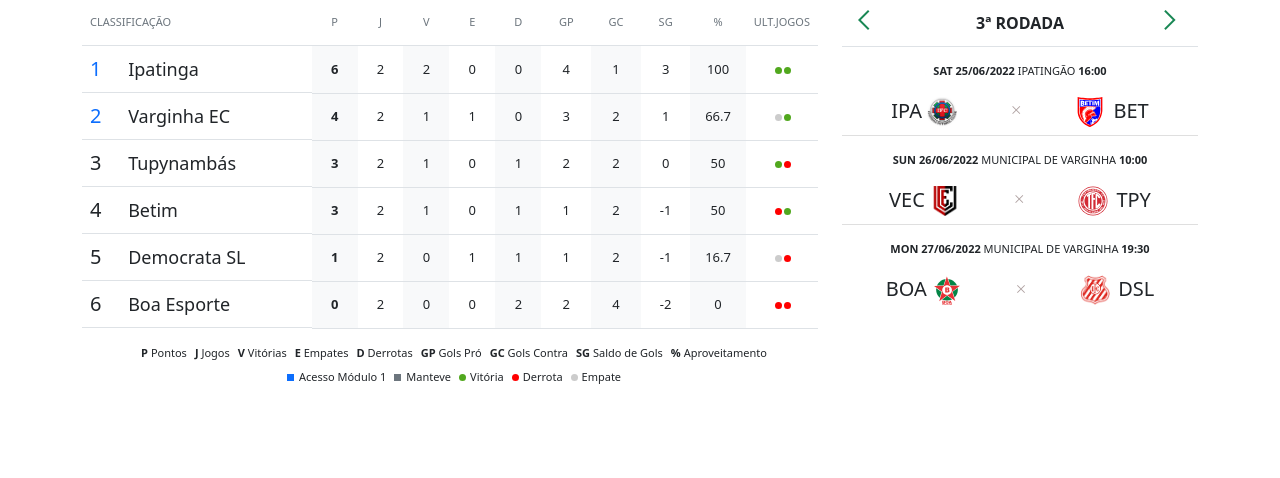
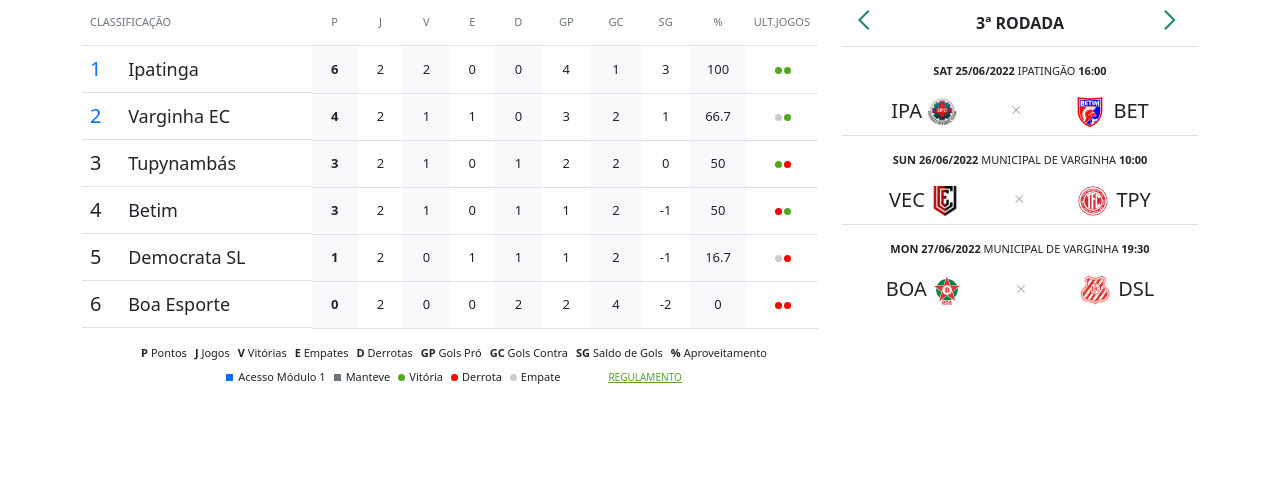
Before and after one commit to rodrigozem/tabelacampeonato, a PHP site: page / in a window 1280 px wide. Shown: the part 155-633 px from the top of the page. Run offline with PHP 8.4, Linux system fonts and the light colour scheme; some libraries are stand-ins or nearby versions.

Commit message:
Correções
correções e add regulamento

```diff
--- a/ajax.php
+++ b/ajax.php
@@ -38,6 +38,12 @@ switch($acao){
 
         break;
 
+    case 'regulamento':
+        $arrResult = [ 'regulamento' => $modulo2->getRegulamento() ];
+
+        echo json_encode($arrResult);
+
+        break;
     }
 
 
--- a/class/TabelaCampeonato.class.php
+++ b/class/TabelaCampeonato.class.php
@@ -290,6 +290,7 @@ class TabelaCampeonato
         $code .= '<div class="ms-2 me-1 cla-ultimos-jogos cla-ultimos-jogos--v"></div> Vitória';
         $code .= '<div class="ms-2 me-1 cla-ultimos-jogos cla-ultimos-jogos--d"></div> Derrota';
         $code .= '<div class="ms-2 me-1 cla-ultimos-jogos cla-ultimos-jogos--e"></div> Empate';
+        $code .= '<a class="ms-5" id="btn-regulamento" href="javascript:void(0)" onclick="showRegulamento()">REGULAMENTO</a>';
         $code .= '</div>';
 
         return $code;
@@ -392,6 +393,10 @@ class TabelaCampeonato
         return $rodada;
     }
 
+    public function getRegulamento() {
+        return $this->campeonato['regulamento'];
+    }
+
     /* Verifica se todos os jogos possuem resultados */
     public function isRodadaAtualCompleta()
     {
--- a/css/style.css
+++ b/css/style.css
@@ -17,8 +17,9 @@ table thead tr th:nth-child(even){ --bs-table-accent-bg: transparent!important;}
 table tbody {font-size:13px;}
 table tbody tr td:not(:first-child) { text-align:center;}
 table thead tr th:not(:first-child) { text-align:center;}
-table th:first-child { background-color: #FFF; position:sticky;left:0px;z-index:9999;}
-table td:nth-child(2) {background-color: #FFF;position:sticky;left:0px;z-index:9999;}
+table th:first-child { background-color: #FFF; position:sticky;left:0px;z-index:9;}
+table td:nth-child(2) {background-color: #FFF;position:sticky;left:0px;z-index:9;}
+#btn-regulamento {font-size:10px;color:#51a81e;}
 
 .cla { font-size: 20px; width:20px; display:inline-block;}
 .cla-gcla { color: blue; display:inline-block; font-size:20px; }
--- a/index.php
+++ b/index.php
@@ -69,6 +69,7 @@ $modulo2 = new TabelaCampeonato();
         </div>
     </div>
     <script src="https://cdn.jsdelivr.net/npm/bootstrap@5.2.0-beta1/dist/js/bootstrap.bundle.min.js" integrity="sha384-pprn3073KE6tl6bjs2QrFaJGz5/SUsLqktiwsUTF55Jfv3qYSDhgCecCxMW52nD2" crossorigin="anonymous"></script>
+    <script src="https://cdn.jsdelivr.net/npm/sweetalert2@11.4.18/dist/sweetalert2.all.min.js"></script>
     <script src="node_modules/js-loading-overlay/dist/js-loading-overlay.min.js"></script>
     <script src="js/app.js"></script>
   </body>
--- a/js/app.js
+++ b/js/app.js
@@ -1,4 +1,25 @@
 document.getElementById("freeze").style.overflow = "auto";
+
+function showRegulamento()
+{
+    fetch("ajax.php", {
+        // Adding method type
+        method: "POST",
+        // Adding body or contents to send
+        body: JSON.stringify({ acao:'regulamento' })
+    })
+    .then(response => response.json())
+    .then((data) => {
+        Swal.fire({
+            html: '<p class="pt-4"> '+data.regulamento+'</p>',
+            showCloseButton: true,
+            showCancelButton: false,
+            showConfirmButton: false
+          })
+
+    });
+}
+
 function rodada(pos)
 {
     let elem = document.getElementById('nrodada');
--- a/json/campeonato.json
+++ b/json/campeonato.json
@@ -1,6 +1,7 @@
 {
 	"descricao": "MINEIRO MÓDULO 2",
     "fase_atual": 2,
+    "regulamento":"Na primeira fase, as 12 equipes disputam turno único por pontos corridos, de onde saem seis classificados ao hexagonal final. As duas últimas colocadas são rebaixadas para o Mineiro Segunda Divisão. No hexagonal, as equipes se enfrentam em turno e returno em sistema de pontos corridos e os dois primeiros colocados garantem acesso ao Campeonato Mineiro 2023. Nas duas fases, em caso de igualdade na pontuação, são critérios de desempate: 1) mais vitórias; 2) melhor saldo de gols; 3) mais gols pró; 4) confronto direto (entre dois times); 5) menos cartões vermelhos; 6) menos cartões amarelos; 7) sorteio.",
 	"fase":
     [
         {
```
